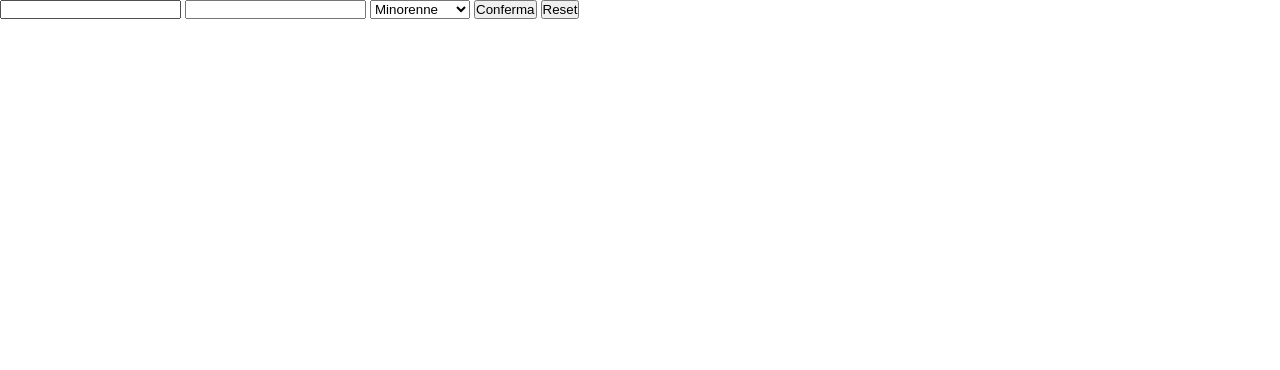
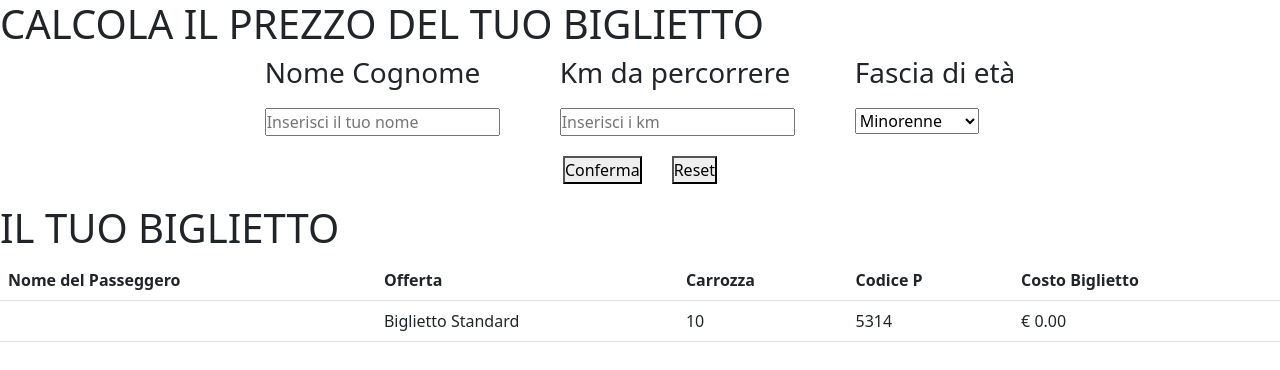
Before and after one commit to hroque01/js-biglietto-treno-form, a plain HTML site: page index.html in a window 1280 px wide. Both pictures are taken after a click on the button "Conferma". Drawn offline with nearby package versions, Linux system fonts and the light colour scheme.

Commit message:
milestone2 done

```diff
--- a/index.html
+++ b/index.html
@@ -1,6 +1,7 @@
 <!DOCTYPE html>
 <html lang="en">
 <head>
+    <link rel="stylesheet" href="https://cdn.jsdelivr.net/npm/bootstrap@5.2.2/dist/css/bootstrap.min.css">
     <link rel="stylesheet" href="style.css">
     <meta charset="UTF-8">
     <meta http-equiv="X-UA-Compatible" content="IE=edge">
@@ -10,18 +11,61 @@
 <body>
 
     <div class="milestone1">
-       <input type="text" id="nome">
-       <input type="text" id="km">
+
+        <h1>CALCOLA IL PREZZO DEL TUO BIGLIETTO</h1>
+        <!-- INPUT -->
+        <div class="input">
+            <div class="block">
+                <h3>Nome Cognome</h1>
+                <input type="text" id="nome" placeholder="Inserisci il tuo nome">
+            </div>
+            <div class="block">
+                <h3>Km da percorrere
+                </h3>
+                <input type="text" id="km" placeholder="Inserisci i km">
+            </div>
+            <div class="block">
+                <h3>Fascia di et&agrave;</h3>
                 <select name="eta" id="etaUtente">
                     <option value="minorenne">Minorenne</option>
                     <option value="maggiorenne">Maggiorenne</option>
                     <option value="over65">Over 65</option>
                 </select>
+            </div>
+        </div>
+
+        <!-- BUTTONS CONFIRM&RESETS -->
+        <div class="buttons">
             <button id="conferma">Conferma</button>
             <button id="reset">Reset</button>
         </div>
 
+    </div>
+
     <div class="milestone2">
+        <h1>IL TUO BIGLIETTO</h1>
+        <div class="input">
+            <table class="table">
+                <thead>
+                  <tr>
+                    <th scope="col">Nome del Passeggero</th>
+                    <th scope="col">Offerta</th>
+                    <th scope="col">Carrozza</th>
+                    <th scope="col">Codice P</th>
+                    <th scope="col">Costo Biglietto</th>
+                  </tr>
+                </thead>
+                <tbody>
+                  <tr>
+                    <th id="nomePasseggero" scope="row"></th>
+                    <td id="sconti"></td>
+                    <td id="numeroCarrozza"></td>
+                    <td id="codicePasseggero"></td>
+                    <td id="prezzoTotale"></td>
+                  </tr>
+              </table>
+        </div>
+
 
     </div>
 
--- a/main.js
+++ b/main.js
@@ -1,13 +1,43 @@
+// Calcolare il biglietto del treno
+
+// variabili bottone
 const btnConferma = document.getElementById('conferma');
 const btnReset = document.getElementById('reset');
-const prezzo = 1
+const prezzo = 0.21
 
 btnConferma.addEventListener('click',
 
     function() {
-        const userName = document.getElementById('nome').value;
+
+        // variabili
+        const userName = document.getElementById('nome')
+        const nomeCognome = userName.value;
+
         const userKm = document.getElementById('km').value;
-        const userAge = document.getElementById('etaUtente').value;
+        const kmViaggio = userKm.value;
+
+        const userAge = document.getElementById('etaUtente');
+        const fasciaEta = userAge.value;
+
+        const userTicketName = document.getElementById('nomePasseggero');
+
+        // append
+        let riempimento = userName.value;
+        userTicketName.append(riempimento)
+
+        // append null
+        userName.value = null;
+
+
+
+
+        // Carrozza numero random
+        const carrozzaRandom = Math.floor(Math.random() * 10) +1;
+        document.getElementById('numeroCarrozza').innerHTML = carrozzaRandom;
+
+        // Codice P random
+        const codiceUtente = Math.floor(Math.random() * 10000) +1;
+        document.getElementById('codicePasseggero').innerHTML = codiceUtente
 
         // // prezzo
         const prezzoIntero = (userKm * prezzo).toFixed(2);
@@ -16,22 +46,25 @@ btnConferma.addEventListener('click',
         if (userAge == "minorenne") {
             let sconto = prezzoIntero * 20 / 100;
             let costo = (prezzoIntero - sconto).toFixed(2);
-
+            // OUTPUT
+            document.getElementById('sconti').innerHTML = 'Sconto 20%';
+            document.getElementById('prezzoTotale').innerHTML = `€ ${costo}`;
         }
         // ALRIMENTI SE over 65 sconto di 40%
         else if  (userAge == "over65") {
             let sconto = prezzoIntero * 40 / 100;
             let costo = (prezzoIntero - sconto).toFixed(2);
-
+            // OUTPUT
+            document.getElementById('sconti').innerHTML = 'Sconto 40%';
+            document.getElementById('prezzoTotale').innerHTML = `€ ${costo}`
         }
         // ALTRIMENTI NIENTE SCONTO
         else {
-
+            // OUTPUT
+            document.getElementById('sconti').innerHTML = 'Biglietto Standard';
+            document.getElementById('prezzoTotale').innerHTML = `€ ${prezzoIntero}`
         }
 
 
-
     }
-
-
 )
--- a/style.css
+++ b/style.css
@@ -4,9 +4,29 @@
     box-sizing: border-box;
 }
 
-.milestone2 {
+/* MILESTONE 1 */
+.input {
     display: flex;
-    justify-content: space-around;
-    margin-top: 50px;
+    justify-content: center;
+    margin: 0 auto;
+}
 
+    .block {
+        padding: 0 30px;
+    }
+
+    .block h3 {
+        padding-bottom: 10px;
+    }
+
+.buttons {
+    display: flex;
+    justify-content: center;
+    margin: 0 auto;
 }
+    .buttons button {
+        margin: 20px 15px;
+    }
+
+
+/* MILESTONE 2 */
```
Lines whose indentation alone changed are shown as unchanged.
